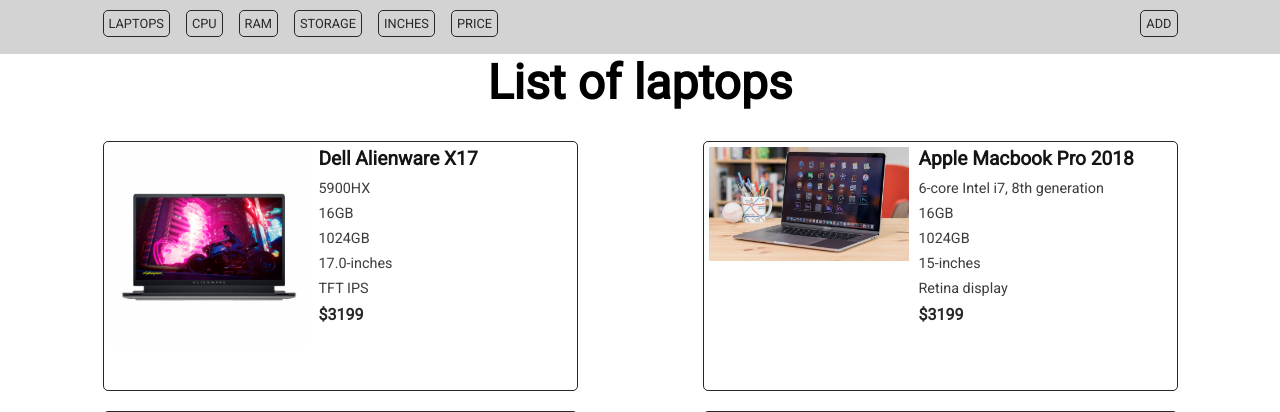
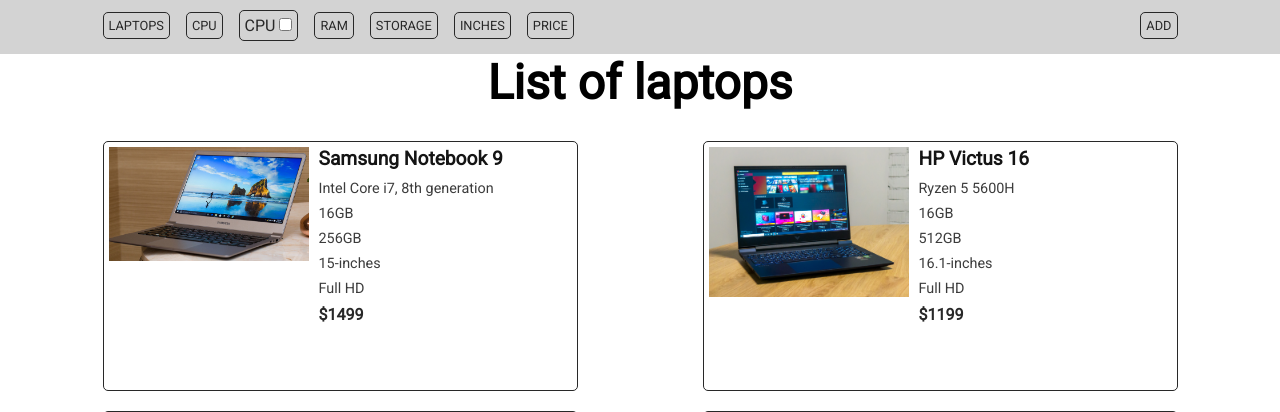
Before and after one commit to LikeKugi/python_gb, a Flask app: page / in a window 1280 px wide. Shown: the top 412 px of the page. Run offline with Flask 2, Linux system fonts and the light colour scheme; style sheets or scripts are compiled from the project's sources.

Commit message:
annotations

```diff
--- a/OOP/practice1/tree.py
+++ b/OOP/practice1/tree.py
@@ -20,12 +20,13 @@
         print(person.kids)
 
 
-class Human(Protocol[_T_co]):
+class Human:
     def __init__(self, name: str, surname: str, patronymic: str, age: int) -> None:
         self.name = name.capitalize()
         self.surname = surname.capitalize()
         self.patronymic = patronymic.capitalize()
         self.age = age
+        print(self)
 
     def marriage(self, pair: Generic[_T_co]):
         raise NotImplemented
--- a/homework/laptops/base/Laptops/LaptopsCollection.py
+++ b/homework/laptops/base/Laptops/LaptopsCollection.py
@@ -11,7 +11,7 @@
         self.price = set()
         self.screen = set()
         self.ram = set()
-        self._cpu = set()
+        self.cpu = set()
         self.storage = set()
 
     def add(self, other: Laptop):
@@ -21,7 +21,7 @@
         self.laptops.add(other)
 
         self.price.add(other.price)
-        self._cpu.add(other.cpu)
+        self.cpu.add(other.cpu)
         self.ram.add(other.ram)
         self.storage.add(other.storage)
         self.screen.add(other.screen)
--- a/homework/laptops/flask_part/main_flask.py
+++ b/homework/laptops/flask_part/main_flask.py
@@ -19,7 +19,9 @@
     new_laptops = load_db()
     laptops = new_laptops.laptops
     print(laptops)
-    return render_template('index.html', laptops=laptops)
+    filtered = request.form.get('cpus')
+    print(f'{filtered = }')
+    return render_template('index.html', laptops=laptops, cpu=new_laptops.cpu)
 
 
 @app.route('/add', methods=['GET', 'POST'])
@@ -64,8 +66,8 @@
 @app.route('/cpu')
 @app.route('/cpu.html')
 def filter_cpu():
-    laptops = load_db().filter('cpu')
-    return render_template('index.html', laptops=laptops)
+    laptops = load_db()
+    return render_template('index.html', laptops=laptops.filter('cpu'), cpu=laptops.cpu)
 
 
 @app.route('/ram')
--- a/homework/laptops/flask_part/static/style.scss
+++ b/homework/laptops/flask_part/static/scss/style.scss
@@ -49,7 +49,6 @@
   &__item:hover {
     background-color: $dark-font;
     color: lightgrey;
-
   }
 }
 
@@ -155,3 +154,50 @@
 #submit {
   padding: 5px 40px;
 }
+input[type="checkbox"] {
+
+}
+.mega {
+  &-box {
+    display: none;
+    position: absolute;
+    gap: 5px;
+    background-color: #f2f2f2;
+    padding: 15px;
+
+  }
+  &__opener {
+    position: relative;
+  }
+  &__opener:checked~&-box {
+    display: flex;
+    flex-direction: column;
+    align-items: flex-start;
+  }
+  &__label {
+    display: block;
+    text-transform: uppercase;
+    color: $dark_font;
+    font-size: 0.8rem;
+    border: 1px solid $dark_font;
+    border-radius: 5px;
+    padding: 5px;
+    &:last-of-type {
+      margin-bottom: 15px;
+    }
+  }
+  &__item {
+    appearance: none;
+  }
+  &__item:checked+&__label{
+    background-color: $dark_font;
+    color: #f2f2f2;
+  }
+
+  &__submit {
+    display: block;
+    margin: 0 auto;
+    padding: 5px;
+    text-transform: capitalize;
+  }
+}
--- a/homework/laptops/flask_part/templates/base.html
+++ b/homework/laptops/flask_part/templates/base.html
@@ -8,7 +8,7 @@
           content="width=device-width, user-scalable=no, initial-scale=1.0, maximum-scale=1.0, minimum-scale=1.0">
     <meta http-equiv="X-UA-Compatible" content="ie=edge">
 
-    <link rel="stylesheet" href="{{ url_for('static', filename='style.css') }}" />
+    <link rel="stylesheet" href="{{ url_for('static', filename='css/style.css') }}" />
 
     <title>Laptops | {% block title %}{% endblock %}</title>
     {% endblock %}
@@ -21,6 +21,19 @@
             <div class="nav-wrapper">
                 <a href="index" class="nav-wrapper__item">Laptops</a>
                 <a href="cpu" class="nav-wrapper__item">CPU</a>
+                <div class="nav-wrapper__item">
+                    <label for="cpu">
+                        CPU
+                        <input class="mega__opener" type="checkbox" name="cpu" id="cpu" />
+
+                        <div class="mega-box">
+                            {% block cpu %} {% endblock %}
+                        </div>
+                    </label>
+
+
+
+                </div>
                 <a href="ram" class="nav-wrapper__item">RAM</a>
                 <a href="storage" class="nav-wrapper__item">Storage</a>
                 <a href="inches" class="nav-wrapper__item">inches</a>
--- a/homework/laptops/flask_part/templates/index.html
+++ b/homework/laptops/flask_part/templates/index.html
@@ -3,6 +3,21 @@
 {% block head %}
 {{ super() }}
 {% endblock %}
+
+{% block cpu%}
+{% if cpu %}
+<form name="cpus" action="/index" method="get">
+    {% for item in cpu %}
+    <input class="mega__item" type="checkbox" name="cpu-item" id="{{ item }}" value="{{ item }}"/>
+    <label class="mega__label" for="{{ item }}">
+        {{ item }}
+    </label>
+    {% endfor %}
+    <input class="mega__submit" type="submit" value="Done">
+</form>
+{% endif %}
+{% endblock %}
+
 {% block content %}
 
 <div class="main__header">
@@ -15,7 +30,8 @@
     {% for laptop in laptops %}
     <div class="card">
         <div class="card__image">
-                    <img class="card__image__img" src="{{url_for('static', filename='img/'+laptop.image )}}" alt="{{ laptop.product_name }}">
+            <img class="card__image__img" src="{{url_for('static', filename='img/'+laptop.image )}}"
+                 alt="{{ laptop.product_name }}">
         </div>
         <div class="card__content">
             <h3 class="card__content__header">
```
Also changed, not shown: homework/homework10/questions.xml (+17 -3 lines). Lines whose indentation alone changed are shown as unchanged.
